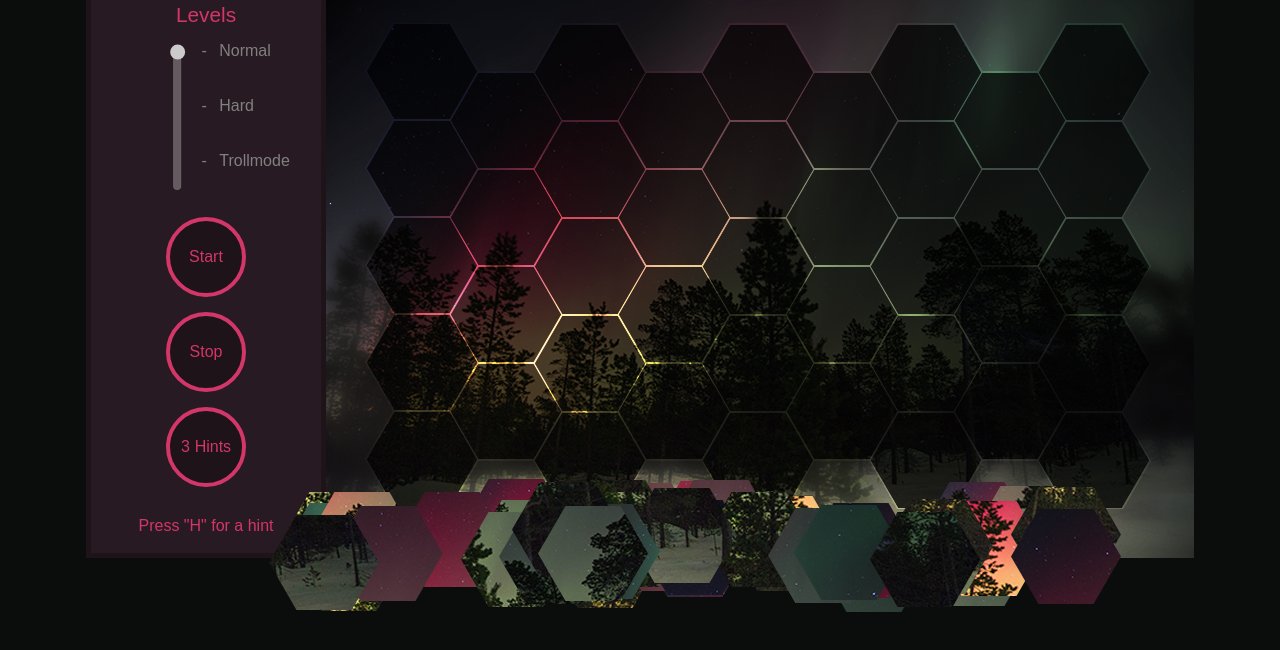
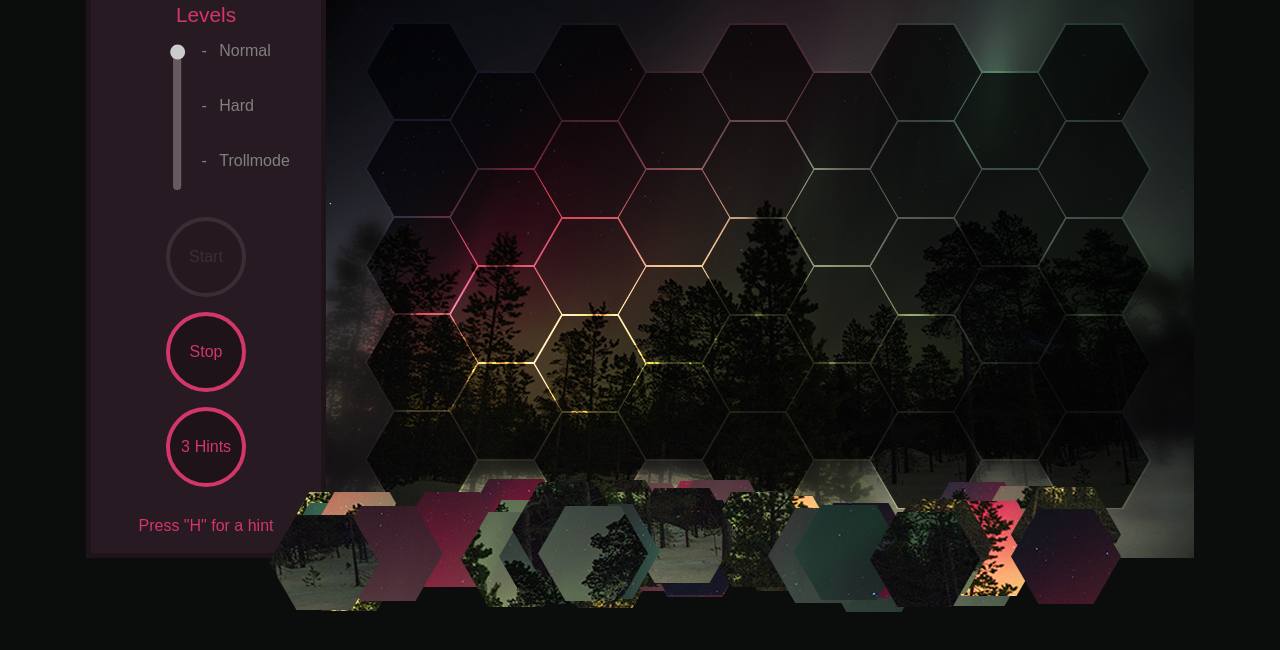
Before and after one commit to azureowl/hasselyam-winter-puzzle, a plain HTML site: page index.html in a window 1280 px wide. Both pictures are taken after a click on the button "Start". Shown: the part 66-716 px from the top of the page. Drawn offline with Linux system fonts and the light colour scheme; a web font is replaced by a local one.

Commit message:
Styled start button when disabled

```diff
--- a/css/_puzzle.scss
+++ b/css/_puzzle.scss
@@ -144,6 +144,13 @@ button.dash {
   font-size: 1em;
 }
 
+button.dash[disabled] {
+  color: gray;
+  cursor: default;
+  border-color: gray;
+  opacity: .2;
+}
+
 .hints-left {
   margin-right: .3em;
 }
--- a/js/puzzle.js
+++ b/js/puzzle.js
@@ -53,7 +53,7 @@
       getHint(level);
       input.setAttribute("disabled","disabled");
       ul.classList.add("class","disabled");
-
+      start.setAttribute("disabled","disabled");
       shufflePieces();
       createTimer(parseInt(level));
     }
@@ -238,6 +238,7 @@
       clearInterval(Window.updateClock);
       clock.innerHTML = `00:00`;
       input.removeAttribute("disabled");
+      start.removeAttribute("disabled");
       hints.innerText = 3;
       hints.classList.remove("hide");
       document.querySelector(".hint-details").classList.remove("hide");
```
Also changed, not shown: main.css, 1 other file.
